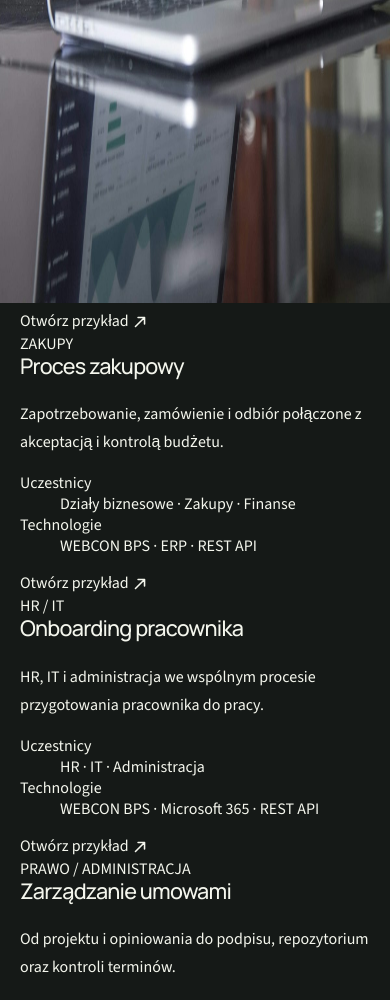
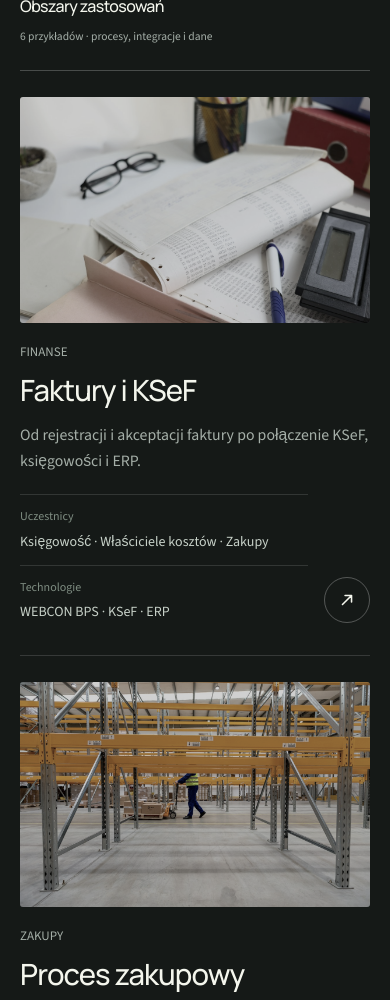
Before and after one commit to radoslawbegej-code/analizeit, a Next.js app in the folder analizeit/: page /realizacje in a window 390 px wide. Shown: the part 541-1541 px from the top of the page. Built offline with nearby package versions, Linux system fonts and the light colour scheme; no server answers.

Commit message:
Style editorial process index

```diff
--- a/analizeit/src/components/realization-grid.css
+++ b/analizeit/src/components/realization-grid.css
@@ -1,35 +1,207 @@
-.project-catalog { display: grid; grid-template-columns: repeat(2, minmax(0, 1fr)); gap: 3.5rem 2.5rem; }
-.project-entry { min-width: 0; }
-.project-entry__link { display: flex; flex-direction: column; height: 100%; }
-.project-entry__image { position: relative; overflow: hidden; aspect-ratio: 1.75; border-radius: 3px; background: #29332e; }
-.project-entry__image img { object-fit: cover; filter: saturate(.5) brightness(.85); transition: transform 400ms cubic-bezier(.22,1,.36,1), filter 280ms; }
-.project-entry__body { display: flex; flex: 1; flex-direction: column; padding-top: 1.5rem; }
-.project-entry__category { color: var(--digital-muted); font-size: .8125rem; line-height: 1.5; }
-.digital-subpage .project-entry h3 { margin: .75rem 0 1rem; font-size: clamp(1.6rem, 2.4vw, 2.4rem); letter-spacing: -.035em; line-height: 1.15; text-wrap: balance; }
-.digital-subpage .project-entry__body > p { color: var(--digital-muted); font-size: 1rem; line-height: 1.65; max-width: 48ch; margin: 0; }
-.digital-subpage .project-entry__body .project-entry__technology { color: #c2ccc4; font-size: .8125rem; padding-block: 1.4rem; margin-top: auto; }
-.project-entry__action { display: flex; justify-content: space-between; align-items: center; gap: 1rem; border-top: 1px solid #ffffff26; padding-top: 1rem; color: var(--digital-text); font-size: .9rem; }
-.project-entry__action > span { display: grid; place-items: center; width: 46px; height: 46px; border: 1px solid #ffffff50; border-radius: 50%; transition: color 180ms, background-color 180ms; }
-.project-entry--featured { grid-column: 1 / -1; }
-.project-entry--featured .project-entry__link { display: grid; grid-template-columns: 1.1fr 1fr; background: #1b211d; }
-.project-entry--featured .project-entry__image { aspect-ratio: auto; min-height: 420px; }
-.project-entry--featured .project-entry__body { padding: clamp(2rem, 4vw, 4rem); }
-.digital-subpage .project-entry--featured h3 { font-size: clamp(2rem, 3.4vw, 3.4rem); max-width: 18ch; }
-.project-entry__link:focus-visible { outline: 2px solid var(--digital-accent); outline-offset: 6px; }
-.project-entry__link:focus-visible .project-entry__action > span { color: #151917; background: var(--digital-accent); border-color: var(--digital-accent); }
+.process-index {
+  border-top: 1px solid #ffffff38;
+}
+
+.process-index__entry {
+  min-width: 0;
+  border-bottom: 1px solid #ffffff24;
+}
+
+.process-index__link {
+  display: grid;
+  grid-template-columns: minmax(220px, .82fr) minmax(0, 1.25fr) minmax(190px, .72fr) 52px;
+  gap: clamp(1.5rem, 3vw, 3rem);
+  align-items: center;
+  min-height: 230px;
+  padding-block: clamp(1.5rem, 2.5vw, 2rem);
+}
+
+.process-index__media {
+  position: relative;
+  overflow: hidden;
+  width: 100%;
+  aspect-ratio: 16 / 9;
+  border-radius: 3px;
+  background: #29332e;
+}
+
+.process-index__media img {
+  object-fit: cover;
+  filter: saturate(.52) brightness(.82);
+  transition:
+    transform 420ms cubic-bezier(.22,1,.36,1),
+    filter 260ms ease;
+}
+
+.process-index__content {
+  min-width: 0;
+}
+
+.process-index__category {
+  display: block;
+  margin-bottom: .8rem;
+  color: var(--digital-muted);
+  font-size: .8125rem;
+  line-height: 1.4;
+}
+
+.digital-subpage .process-index__content h3 {
+  max-width: 18ch;
+  margin: 0;
+  font-size: clamp(1.65rem, 2.4vw, 2.45rem);
+  line-height: 1.12;
+  letter-spacing: -.03em;
+  text-wrap: balance;
+}
+
+.digital-subpage .process-index__content > p {
+  max-width: 46ch;
+  margin: 1rem 0 0;
+  color: var(--digital-muted);
+  font-size: .9875rem;
+  line-height: 1.65;
+}
+
+.process-index__meta {
+  display: grid;
+  gap: 1.25rem;
+  margin: 0;
+}
+
+.process-index__meta > div {
+  padding-top: .8rem;
+  border-top: 1px solid #ffffff20;
+}
+
+.process-index__meta dt {
+  margin-bottom: .35rem;
+  color: #7f8d82;
+  font-size: .75rem;
+  line-height: 1.4;
+}
+
+.process-index__meta dd {
+  margin: 0;
+  color: #c7d1c8;
+  font-size: .875rem;
+  line-height: 1.55;
+}
+
+.process-index__action {
+  display: flex;
+  align-items: center;
+  justify-content: flex-end;
+}
+
+.process-index__action > span:first-child {
+  position: absolute;
+  width: 1px;
+  height: 1px;
+  overflow: hidden;
+  clip-path: inset(50%);
+  white-space: nowrap;
+}
+
+.process-index__action .arrow-surface {
+  display: grid;
+  place-items: center;
+  width: 46px;
+  height: 46px;
+  border: 1px solid #ffffff45;
+  border-radius: 50%;
+  color: var(--digital-text);
+  transition:
+    background-color var(--motion-base) var(--ease-out),
+    border-color var(--motion-base) var(--ease-out),
+    color var(--motion-base) var(--ease-out);
+}
+
+.process-index__link:focus-visible {
+  outline: 2px solid var(--digital-accent);
+  outline-offset: 6px;
+}
+
+.process-index__link:focus-visible .process-index__media img {
+  filter: saturate(.82) brightness(.94);
+  transform: scale(1.025);
+}
+
 @media (hover: hover) {
-  .project-entry__link:hover .project-entry__image img { transform: scale(1.025); filter: saturate(.8) brightness(.95); }
-  .project-entry__link:hover .project-entry__action > span { color: #151917; background: var(--digital-accent); border-color: var(--digital-accent); }
+  .process-index__link:hover .process-index__media img {
+    filter: saturate(.82) brightness(.94);
+    transform: scale(1.025);
+  }
+
+  .process-index__link:hover .process-index__content h3 {
+    color: var(--digital-accent);
+  }
 }
-@media(max-width:700px) {
-  .project-catalog { grid-template-columns: 1fr; gap: 2.75rem; }
-  .project-entry--featured { grid-column: auto; }
-  .project-entry--featured .project-entry__link { display: flex; background: transparent; }
-  .project-entry--featured .project-entry__image { aspect-ratio: 1.5; min-height: 0; }
-  .project-entry--featured .project-entry__body { padding: 1.5rem 0 0; }
-  .digital-subpage .project-entry--featured h3 { font-size: 2rem; }
+
+@media (max-width: 1050px) {
+  .process-index__link {
+    grid-template-columns: minmax(210px, .8fr) minmax(0, 1.2fr) 52px;
+    gap: 1.5rem 2rem;
+  }
+
+  .process-index__meta {
+    grid-column: 2;
+    grid-row: 2;
+    grid-template-columns: 1fr 1fr;
+    gap: 1rem;
+  }
+
+  .process-index__media {
+    grid-row: 1 / span 2;
+  }
+
+  .process-index__action {
+    grid-column: 3;
+    grid-row: 1 / span 2;
+  }
 }
-@media(prefers-reduced-motion:reduce) {
-  .project-entry__image img, .project-entry__action > span { transition: none; }
-  .project-entry__link:hover .project-entry__image img { transform: none; }
+
+@media (max-width: 700px) {
+  .process-index__link {
+    grid-template-columns: minmax(0, 1fr) 46px;
+    gap: 1.25rem 1rem;
+    padding-block: 1.6rem 2rem;
+  }
+
+  .process-index__media {
+    grid-column: 1 / -1;
+    grid-row: auto;
+    aspect-ratio: 1.55;
+  }
+
+  .process-index__content {
+    grid-column: 1 / -1;
+  }
+
+  .process-index__meta {
+    grid-column: 1;
+    grid-row: auto;
+    grid-template-columns: 1fr;
+    gap: .8rem;
+  }
+
+  .process-index__action {
+    grid-column: 2;
+    grid-row: 3;
+    align-self: end;
+  }
+
+  .digital-subpage .process-index__content h3 {
+    font-size: clamp(1.75rem, 7.5vw, 2.25rem);
+  }
 }
+
+@media (prefers-reduced-motion: reduce) {
+  .process-index__media img,
+  .process-index__action .arrow-surface {
+    transition: none;
+  }
+
+  .process-index__link:hover .process-index__media img {
+    transform: none;
+  }
+}
```
